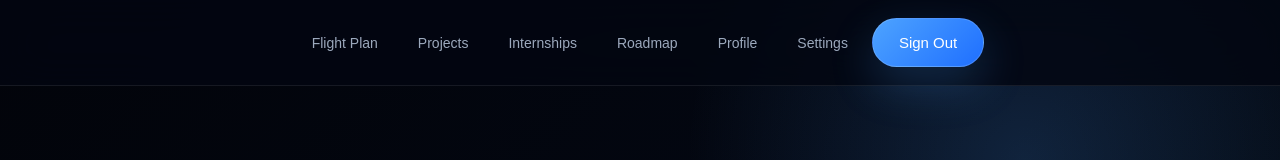
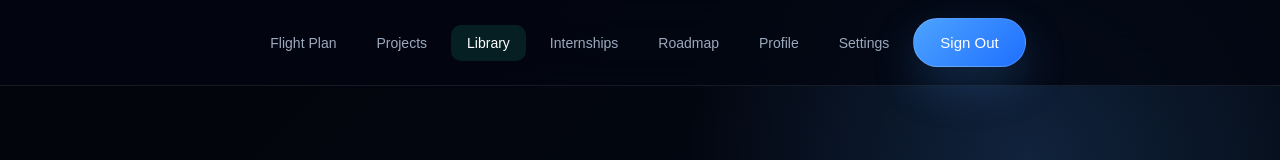
Before and after one commit to realanamhaider/AeroPath, a React (Vite) app: page /library in a window 1280 px wide. Shown: the top 160 px of the page. Built offline with nearby package versions, Linux system fonts and the light colour scheme; no server answers; the database is empty; sample sign-in values are in the browser's storage.

Commit message:
Add library to dashboard navigation

```diff
--- a/src/components/DashboardNav.jsx
+++ b/src/components/DashboardNav.jsx
@@ -18,6 +18,7 @@ function DashboardNav() {
     <nav className="dashboard-nav">
       <NavLink to="/dashboard">Flight Plan</NavLink>
       <NavLink to="/projects">Projects</NavLink>
+      <NavLink to="/library">Library</NavLink>
       <NavLink to="/internships">Internships</NavLink>
       <NavLink to="/roadmap">Roadmap</NavLink>
       <NavLink to="/profile">Profile</NavLink>
```
